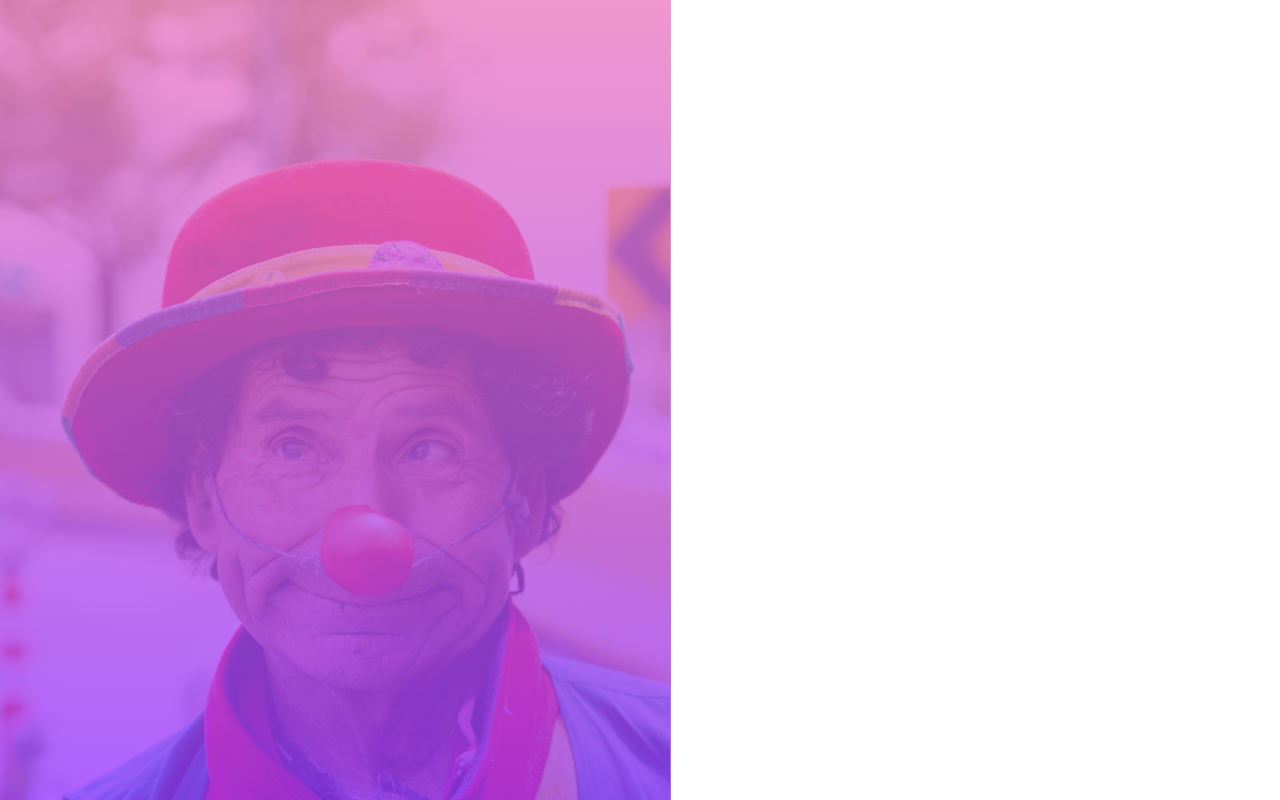
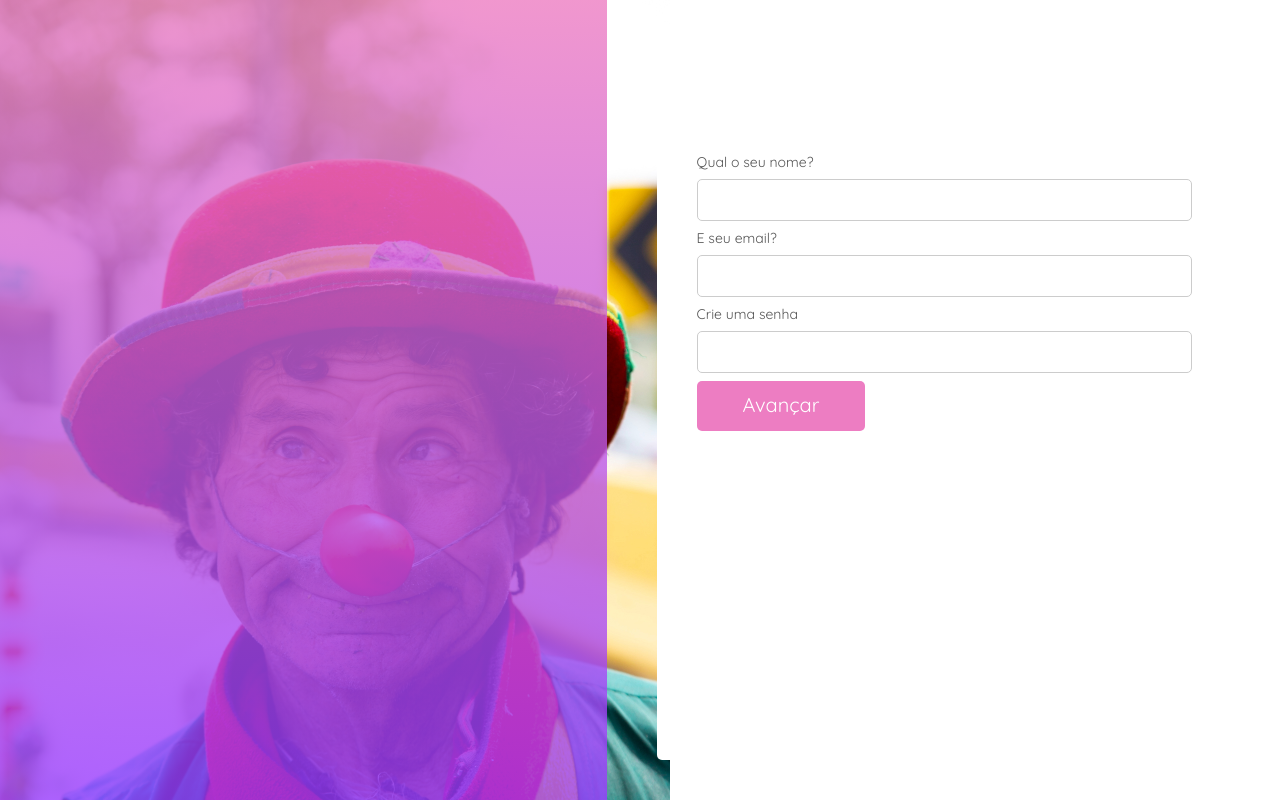
Before and after one commit to gbombassaro/triider-animator, a React (Create React App) app: page / in a window 1280 px wide. Both pictures are taken after a click on the button "Criar conta". Built offline with nearby package versions, Linux system fonts and the light colour scheme.

Commit message:
Adiciona conteúdo ao criar usuário

```diff
--- /dev/null
+++ b/src/components/CreateUser.js
@@ -0,0 +1,59 @@
+import React, {useState} from 'react';
+import {Panel} from '../styled';
+import Button from '../styled/Button';
+import Input from './Input';
+
+const CreateUser = props => {
+
+  const [content, setContent] = useState(0);
+  const [data, setData] = useState({
+    name: '',
+    email: '',
+    password: '',
+    category: '',
+    week_days: [],
+    day_shifts: [],
+    price: null
+  })
+
+  const renderFirstContent = () => {
+    return (
+      <React.Fragment>
+        <Input
+          isMobile={true}
+          // warning={warning}
+          label="Qual o seu nome?"
+          onChange={param => setData({...data, name: param})}
+        />
+        <Input
+          isMobile={true}
+          // warning={warning}
+          label="E seu email?"
+          onChange={param => setData({...data, email: param})}
+        />
+        <Input
+          isMobile={true}
+          // warning={warning}
+          label="Crie uma senha"
+          onChange={param => setData({...data, password: param})}
+        />
+        <Button size={50} onClick={() => setContent(1)}>Avançar</Button>
+      </React.Fragment>
+    )
+  }
+
+  const renderSecondContent = () => {
+    return (
+      <Input
+        isMobile={true}
+        // warning={warning}
+        label="Qual o seu preço?"
+        onChange={param => setData({...data, price: param})}
+      />
+    )
+  }
+
+  return <Panel>{content === 0 ? renderFirstContent() : renderSecondContent()}</Panel>;
+}
+
+export default CreateUser;
--- a/src/pages/home.js
+++ b/src/pages/home.js
@@ -3,6 +3,7 @@ import styled from 'styled-components';
 import Button from '../styled/Button';
 import Typography from '../styled/Typography';
 import Login from '../components/Login';
+import CreateUser from '../components/CreateUser';
 import {Column, Row} from '../styled';
 import queries from '../utils/queries';
 import colors from '../utils/colors'
@@ -29,10 +30,11 @@ const ContentContainer = styled.div`
   flex-direction: column;
   justify-content: space-between;
   @media (min-width: ${queries.lg}) {
-    width: unset;
+    width: calc(100% - 50px - 20px);
     position: unset;
     display: flex;
     z-index: 0;
+    padding-right: 50px;
     padding-left: 50px;
   }
 `
@@ -102,9 +104,10 @@ const Home = props => {
   const renderCreateUser = () => {
     return (
       <ContentContainer marginX={16}>
-        <Row marginTop={40}>
+        <Row marginTop={40} marginBottom={40}>
           <Typography size={30}>Criar conta</Typography>
         </Row>
+        <CreateUser/>
       </ContentContainer>
     )
   }
```
